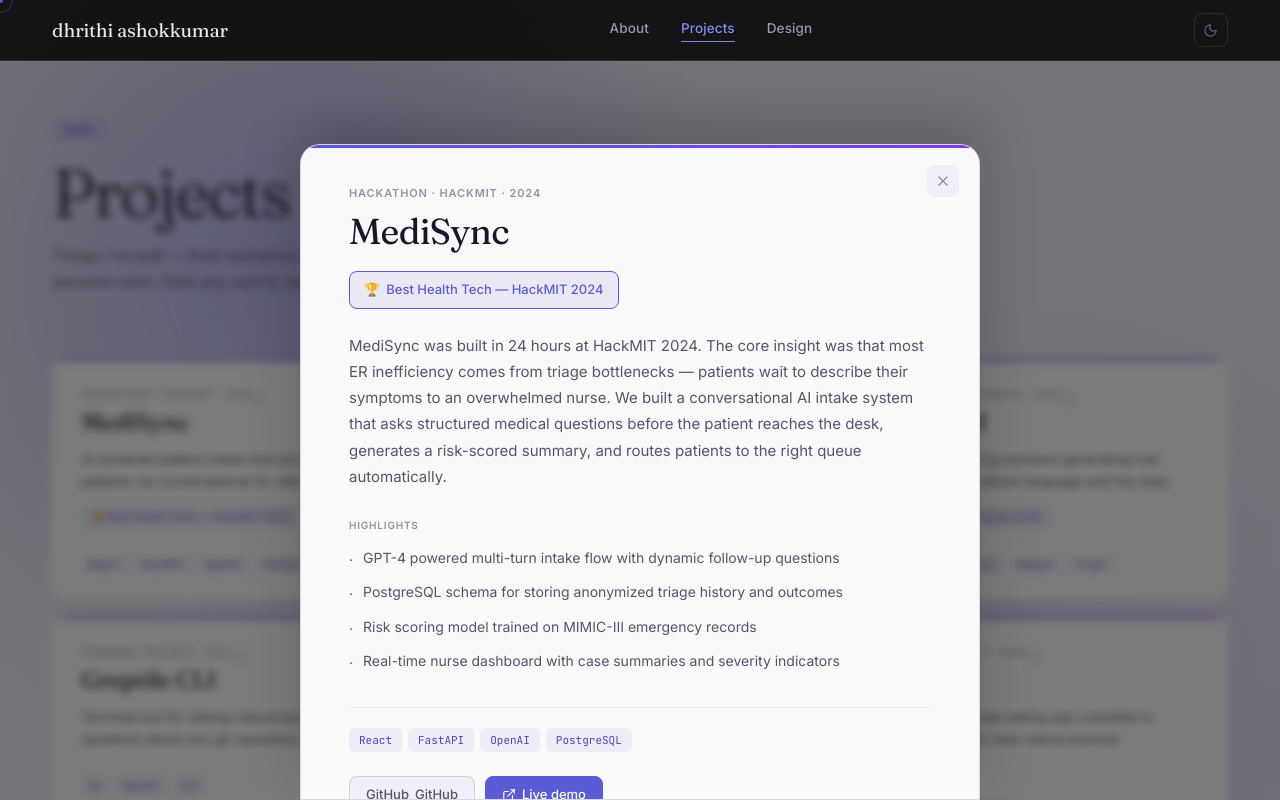
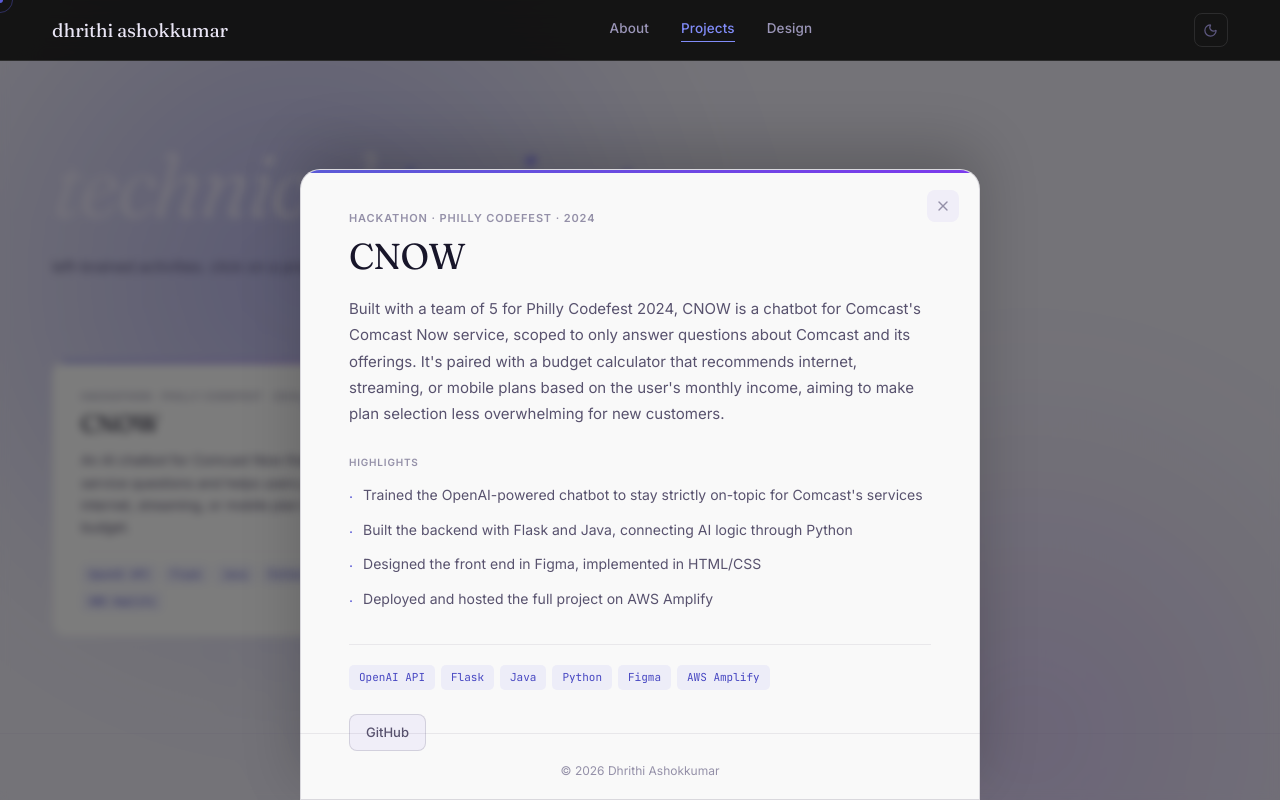
Before and after one commit to dhrithia/personal-website, a React (Vite) app: page /projects in a window 1280 px wide. Both pictures are taken after a click on the button 242 px from the left and 479 px from the top of the page. Shown: the top 800 px of the page. Built offline with nearby package versions, Linux system fonts and the light colour scheme.

Commit message:
added real project descriptions

```diff
--- a/src/pages/Design.tsx
+++ b/src/pages/Design.tsx
@@ -145,15 +145,15 @@
                 marginBottom: "24px",
               }}
             >
-              Design &amp;
-              <br />
+              design{" "}
+              <span style={{ fontStyle: "normal" }}>&</span>
+              {" "}
               <span style={{ background: "linear-gradient(135deg, #818cf8, #a78bfa)", WebkitBackgroundClip: "text", WebkitTextFillColor: "transparent", backgroundClip: "text" }}>
-                Visual work.
+                visual work.
               </span>
             </p>
             <p style={{ fontFamily: "'Inter', sans-serif", fontSize: "15px", lineHeight: 1.75, color: "#5e5980", maxWidth: "420px" }}>
-              Occasional experiments — generative systems, mixed media, photography.
-              Not the main thing, but a real one.
+              right-brained activities. click on a project to see more.
             </p>
           </div>
         </Reveal>
--- a/src/pages/Projects.tsx
+++ b/src/pages/Projects.tsx
@@ -22,106 +22,36 @@
 
 const PROJECTS = [
   {
-    title: "MediSync",
+    title: "CNOW",
     year: "2024",
-    type: "Hackathon · HackMIT",
-    tags: ["React", "FastAPI", "OpenAI", "PostgreSQL"],
-    summary: "AI-powered patient intake that pre-triages ER patients via conversational AI, reducing wait times.",
+    type: "Hackathon · Philly Codefest",
+    tags: ["OpenAI API", "Flask", "Java", "Python", "Figma", "AWS Amplify"],
+    summary: "An AI chatbot for Comcast Now that answers service questions and helps users pick the right internet, streaming, or mobile plan based on their budget.",
     description:
-      "MediSync was built in 24 hours at HackMIT 2024. The core insight was that most ER inefficiency comes from triage bottlenecks — patients wait to describe their symptoms to an overwhelmed nurse. We built a conversational AI intake system that asks structured medical questions before the patient reaches the desk, generates a risk-scored summary, and routes patients to the right queue automatically.",
+      "Built with a team of 5 for Philly Codefest 2024, CNOW is a chatbot for Comcast's Comcast Now service, scoped to only answer questions about Comcast and its offerings. It's paired with a budget calculator that recommends internet, streaming, or mobile plans based on the user's monthly income, aiming to make plan selection less overwhelming for new customers.",
     highlights: [
-      "GPT-4 powered multi-turn intake flow with dynamic follow-up questions",
-      "PostgreSQL schema for storing anonymized triage history and outcomes",
-      "Risk scoring model trained on MIMIC-III emergency records",
-      "Real-time nurse dashboard with case summaries and severity indicators",
+      "Trained the OpenAI-powered chatbot to stay strictly on-topic for Comcast's services",
+      "Built the backend with Flask and Java, connecting AI logic through Python",
+      "Designed the front end in Figma, implemented in HTML/CSS",
+      "Deployed and hosted the full project on AWS Amplify",
     ],
-    award: "Best Health Tech — HackMIT 2024",
-    github: "#",
-    demo: "#",
+    github: "https://github.com/dhrithia/QuickER",
   },
   {
-    title: "Codebase.fm",
-    year: "2024",
-    type: "Personal project",
-    tags: ["Next.js", "TypeScript", "Supabase", "Tailwind"],
-    summary: "A platform for sharing annotated code walkthroughs as audio episodes — podcasts meets code review.",
+    title: "QuickER",
+    year: "2026",
+    type: "Hackathon · Philly Codefest",
+    tags: ["Random Forest", "Python", "Mapbox", "ArcGIS REST API", "Machine Learning"],
+    summary: "A real-time ER intelligence platform that recommends the fastest Philadelphia emergency room, not just the closest one, by predicting wait times.",
     description:
-      "Codebase.fm is a platform where engineers can share their work as timestamped audio walkthroughs, synchronized with the actual code. The idea came from noticing that most code review happens in silence — async, text-only, losing nuance. We wanted to bring back the experience of sitting next to someone and having them walk you through their thinking.",
+      "QuickER started from a simple observation: people default to the nearest ER even when a farther one could treat them in half the time. QuickER solves this by predicting wait times across every ER in Philadelphia and recommending the option with the lowest total time to care, combining predicted wait and travel time together.",
     highlights: [
-      "Audio recording + code diff sync using custom timestamps",
-      "Supabase for auth, episode storage, and realtime playback state",
-      "600+ signups on launch day via a Hacker News post",
-      "Built a semantic search layer over episode transcripts using embeddings",
+      "Trained a two-stage Random Forest model using Census zip code demographics, weather, and time-based patterns to predict patient volume and convert it into estimated wait times",
+      "Pulled live hospital data via the ArcGIS REST API and rendered it as a color-coded heatmap on an interactive Mapbox map",
+      "Built a smart recommendation panel that steers users to lower-wait ERs with one-click Google Maps navigation",
+      "Added a time forecast slider to show predicted ER conditions up to 6 hours ahead",
     ],
-    github: "#",
-    demo: "#",
-  },
-  {
-    title: "TrailMind",
-    year: "2023",
-    type: "Hackathon · TreeHacks",
-    tags: ["Python", "LangChain", "Mapbox", "Flask"],
-    summary: "Autonomous hiking assistant generating trail itineraries from natural language and live data.",
-    description:
-      "TrailMind is an autonomous agent that turns casual natural language prompts ('I want a 3-hour hike with a great view, not too steep, this Saturday') into detailed trail itineraries. It chains LLM reasoning with live weather, elevation, and trail condition APIs to produce day-of plans with gear recommendations.",
-    highlights: [
-      "LangChain agent with tool-calling for weather, elevation, and AllTrails APIs",
-      "Mapbox GL JS visualization of recommended routes with elevation profiles",
-      "Intent parsing layer for extracting difficulty, duration, and terrain preferences",
-      "Finalist at TreeHacks 2023 out of 300+ submissions",
-    ],
-    award: "Finalist — TreeHacks 2023",
-    github: "#",
-    demo: "#",
-  },
-  {
-    title: "Greptile CLI",
-    year: "2023",
-    type: "Personal project",
-    tags: ["Go", "OpenAI", "Git"],
-    summary: "Terminal tool for asking natural language questions about any git repository.",
-    description:
-      "Greptile is a CLI tool that lets you ask questions about any git repository in plain English. It indexes the commit history, diffs, and code structure locally, then answers questions like 'what changed in authentication last month?' or 'who wrote the payment module?'",
-    highlights: [
-      "Go binary that runs entirely offline after initial indexing",
-      "Embedding-based semantic search over code chunks and commit messages",
-      "Supports arbitrary git remote URLs — no setup beyond the binary",
-      "Sub-100ms response times on repos up to 10k commits",
-    ],
-    github: "#",
-  },
-  {
-    title: "SoundScape",
-    year: "2023",
-    type: "Personal project",
-    tags: ["Web Audio API", "Three.js", "React"],
-    summary: "Immersive 3D audio visualization mapping music frequencies to procedurally generated landscapes.",
-    description:
-      "SoundScape is a real-time music visualizer built with Three.js and the Web Audio API. FFT data from the audio stream drives a procedurally generated 3D terrain — bass frequencies deform the ground mesh, mids control particle density, and treble controls fog and lighting. The result feels like flying over a landscape that breathes with the music.",
-    highlights: [
-      "Custom GLSL shaders for terrain deformation driven by audio FFT bins",
-      "60fps on mid-range hardware using instanced mesh rendering",
-      "Supports file upload, microphone input, and Spotify playback (via Web Playback SDK)",
-      "Rendered at full resolution in WebGL 2 with post-processing bloom",
-    ],
-    github: "#",
-    demo: "#",
-  },
-  {
-    title: "Tersa",
-    year: "2022",
-    type: "Personal project",
-    tags: ["Rust", "WASM", "React"],
-    summary: "A fast, minimal note-taking app compiled to WebAssembly for near-native browser performance.",
-    description:
-      "Tersa is a note-taking app with a plain-text-first philosophy. The editor and file system are written in Rust and compiled to WASM — the core feels instant. Notes are stored as plain markdown files, synced via a small Rust server. No database, no lock-in.",
-    highlights: [
-      "Rust-based editor core compiled to WASM with wasm-bindgen",
-      "Custom rope data structure for O(log n) text edits on large documents",
-      "React UI shell communicating with WASM via typed TypeScript bindings",
-      "Local-first sync with conflict-free merge using CRDTs",
-    ],
-    github: "#",
+    github: "https://github.com/dhrithia/SevenCodefest",
   },
 ];
 
@@ -249,7 +179,7 @@
         <div style={{ display: "flex", gap: "10px" }}>
           {project.github && (
             <a href={project.github} target="_blank" rel="noopener noreferrer" style={linkBtnStyle}>
-              <span>GitHub</span> GitHub
+              <span>GitHub</span>
             </a>
           )}
           {project.demo && (
@@ -285,15 +215,26 @@
   return (
     <div style={{ maxWidth: "1300px", margin: "0 auto", padding: "0 52px 96px" }}>
       <Reveal>
-        <div style={{ marginBottom: "64px", paddingTop: "56px" }}>
-          <span style={{ fontFamily: "'JetBrains Mono', monospace", fontSize: "11px", fontWeight: 500, letterSpacing: "0.1em", textTransform: "uppercase", color: "var(--accent)", background: "var(--accent-soft)", padding: "5px 12px", borderRadius: "6px" }}>
-            Work
-          </span>
-          <h1 style={{ fontFamily: "'Fraunces', serif", fontSize: "clamp(40px, 5.5vw, 68px)", fontWeight: 300, letterSpacing: "-0.025em", lineHeight: 1.08, color: "var(--text)", margin: "16px 0 14px" }}>
-            Projects
-          </h1>
-          <p style={{ fontFamily: "'Inter', sans-serif", fontSize: "15px", lineHeight: 1.7, color: "var(--text-secondary)", maxWidth: "460px" }}>
-            Things I've built — from hackathon sprints to longer-form personal work. Click any card to read more.
+        <div style={{ paddingTop: "80px", marginBottom: "80px" }}>
+          <p
+            style={{
+              fontFamily: "'Fraunces', serif",
+              fontSize: "clamp(56px, 7vw, 96px)",
+              fontWeight: 300,
+              fontStyle: "italic",
+              letterSpacing: "-0.03em",
+              lineHeight: 1.0,
+              color: "#e9e5f5",
+              marginBottom: "24px",
+            }}
+          >
+            technical{" "}
+            <span style={{ background: "linear-gradient(135deg, #818cf8, #a78bfa)", WebkitBackgroundClip: "text", WebkitTextFillColor: "transparent", backgroundClip: "text" }}>
+              projects.
+            </span>
+          </p>
+          <p style={{ fontFamily: "'Inter', sans-serif", fontSize: "15px", lineHeight: 1.75, color: "#5e5980", maxWidth: "420px" }}>
+            left-brained activities. click on a project to see more.
           </p>
         </div>
       </Reveal>
```
